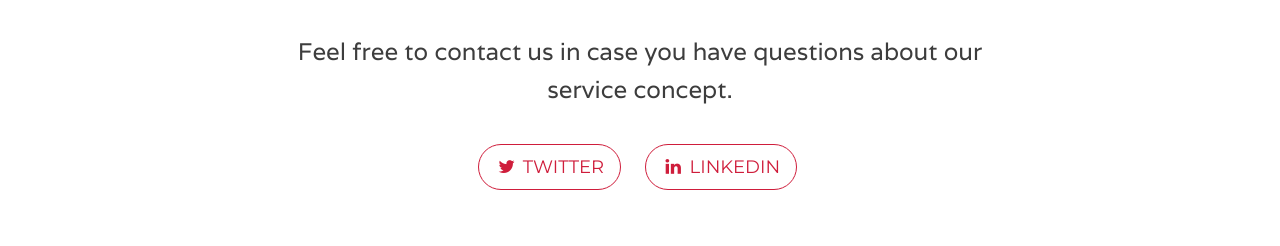
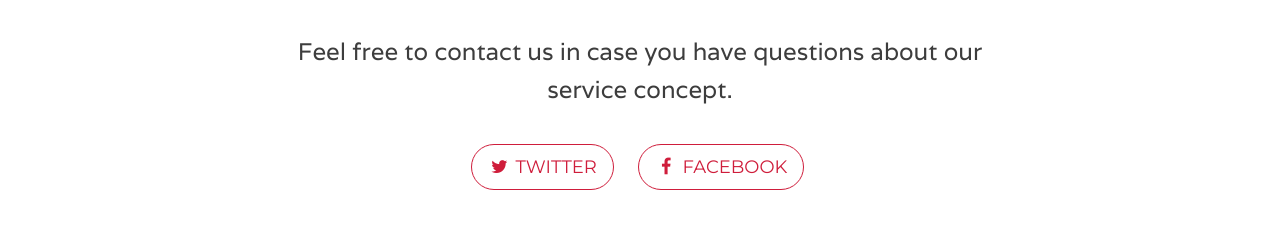
Before and after one commit to gigaroby/business_development, a plain HTML site: page index.html in a window 1280 px wide. Shown: the part 2135-2381 px from the top of the page. Drawn offline with Linux system fonts and the light colour scheme; some packages are replaced by stand-ins of ours.

Commit message:
Add link to Facebook Page

```diff
--- a/index.html
+++ b/index.html
@@ -167,7 +167,7 @@
                         <a href="https://twitter.com/TeamMethodMatch" class="btn btn-default btn-lg"><i class="fa fa-twitter fa-fw"></i> <span class="network-name">Twitter</span></a>
                     </li>
                     <li>
-                        <a href="https://www.linkedin.com" class="btn btn-default btn-lg"><i class="fa fa-linkedin fa-fw"></i> <span class="network-name">LinkedIn</span></a>
+                        <a href="https://www.facebook.com/MethodMatch/" class="btn btn-default btn-lg"><i class="fa fa-facebook fa-fw"></i> <span class="network-name">Facebook</span></a>
                     </li>
                 </ul>
             </div>
```
